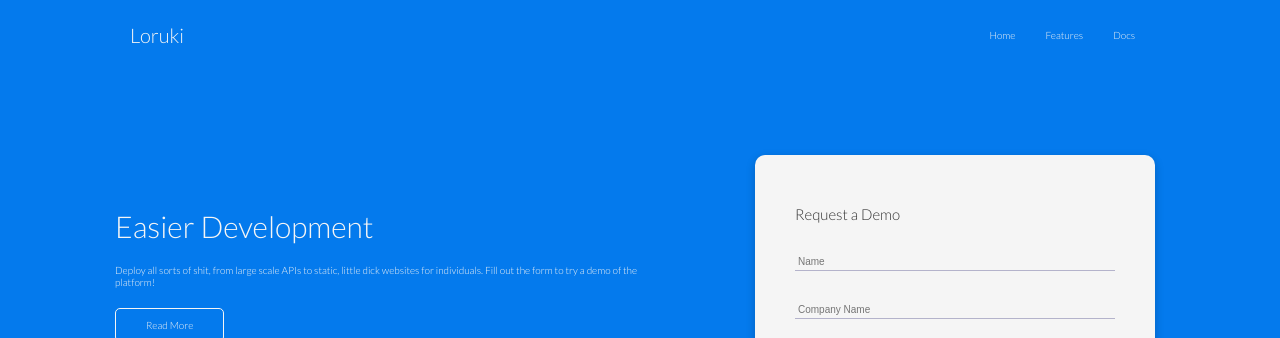
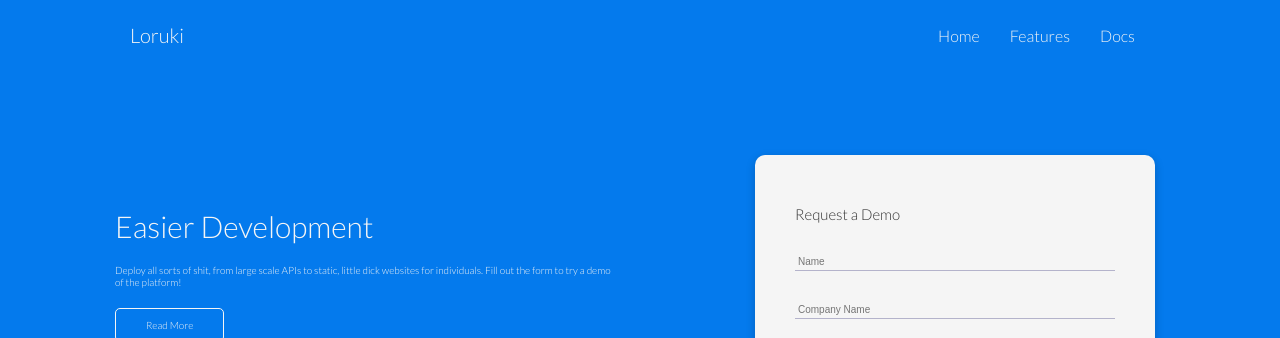
Before and after one commit to LovelyAndy/responsive-website-practice, a Vue app: page / in a window 1280 px wide. Shown: the top 338 px of the page. Built offline with nearby package versions, Linux system fonts and the light colour scheme.

Commit message:
keyframes added but having trouble with global sass files

```diff
--- a/src/components/Navbar.vue
+++ b/src/components/Navbar.vue
@@ -4,9 +4,9 @@
       <h1 class="_logo">Loruki</h1>
       <nav>
         <ul>
-          <li><a href="#" class="_link">Home</a></li>
-          <li><a href="#" class="_link">Features</a></li>
-          <li><a href="#" class="_link">Docs</a></li>
+          <li><router-link class="_link" to="/">Home</router-link></li>
+          <li><router-link class="_link" to="/features">Features</router-link></li>
+          <li><router-link class="_link" to="/documentation">Docs</router-link></li>
         </ul>
       </nav>
     </div>
@@ -39,6 +39,7 @@ export default {
 
 ._link
   color: $c-white
+  font-size: 16px
   padding: 10px
   margin: 0 5px
   &:hover
--- a/src/components/Showcase.vue
+++ b/src/components/Showcase.vue
@@ -43,6 +43,7 @@ export default {
 
 <style lang="sass" scoped>
 @import '../css/colors.sass'
+@import '../css/utils.sass'
 .showcase
   position: relative
   height: 400px
@@ -61,7 +62,6 @@ export default {
   width: 400px
   padding: 40px
   z-index: 100
-
 .showcase__form ._form-control
   margin: 30px 0
 
@@ -78,6 +78,7 @@ export default {
 
 .showcase p
   margin: 20px 0
+  margin-right: 60px
 .showcase::before,
 .showcase::after
   content: ''
@@ -100,6 +101,9 @@ export default {
   .showcase
     height: auto
 
+  .showcase p
+    margin-right: 0
+
   .showcase__text
     text-align: center
     margin-top: 3rem
--- a/src/css/utils.sass
+++ b/src/css/utils.sass
@@ -158,3 +158,26 @@
   padding: 3rem 0
 .px-5
   padding: 4rem 0
+
+  // keyframes
+
+@keyframes slideInFromLeft
+  0%
+    transform: translateX(-100%)
+  100%
+    transform: translateX(0)
+@keyframes slideInFromRight
+  0%
+    transform: translateX(100%)
+  100%
+    transform: translateX(0)
+@keyframes slideInFromTop
+  0%
+    transform: translateY(-100%)
+  100%
+    transform: translateX(0)
+@keyframes slideInFromBottom
+  0%
+    transform: translateY(100%)
+  100%
+    transform: translateX(0)
```
